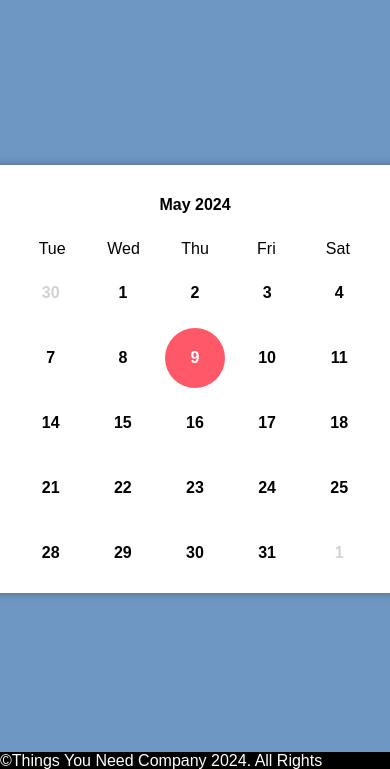
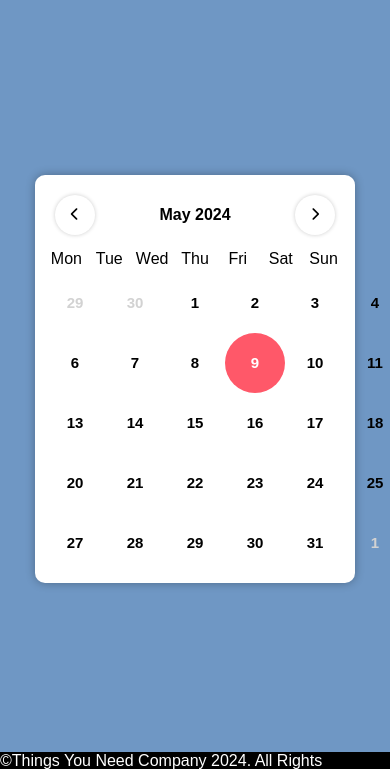
Before and after one commit to Diwagj/projectthingsyouneed.co, a plain HTML site: page calendar.html in a window 390 px wide. Shown: the part 75-844 px from the top of the page. Drawn offline with Linux system fonts and the light colour scheme.

Commit message:
Update calendar.html

```diff
--- a/calendar.html
+++ b/calendar.html
@@ -99,6 +99,24 @@
         .date.inactive:hover {
             color: #fff;
         }
+
+        @media (max-width:450px) {
+            .calendar {
+                max-width: 300px;
+                padding: 10px;
+                background: #fff;
+                border-radius: 10px;
+                box-shadow: 0 0 10px rgba(0, 0, 0, 0.3);
+            }
+
+            .dates {
+                display: grid;
+                grid-template-columns: repeat(7, 1fr);
+                gap: 0px;
+                font-size: 15px;
+            }
+        }
+
     </style>
     <div class="navigation">
         <div class="left">
```
